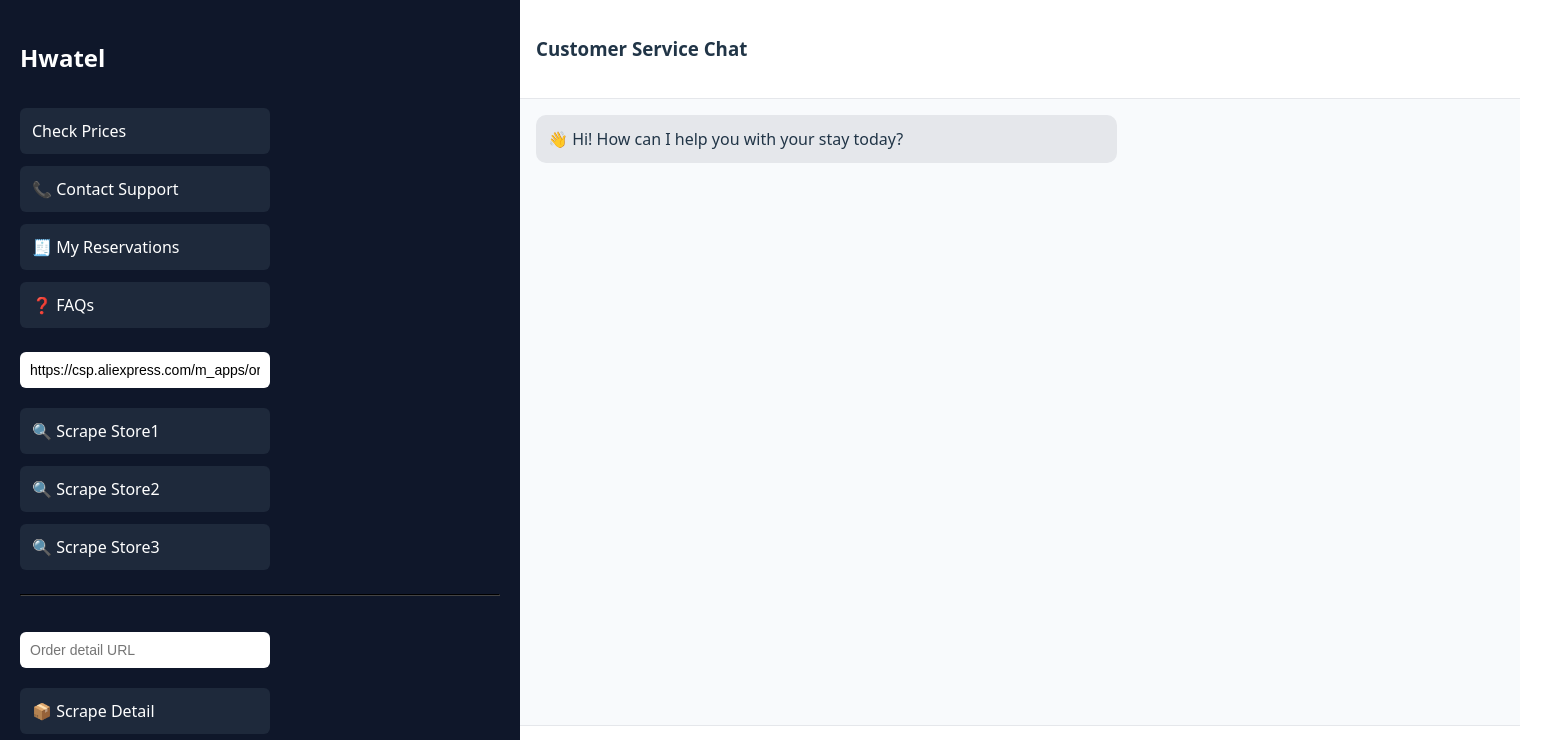
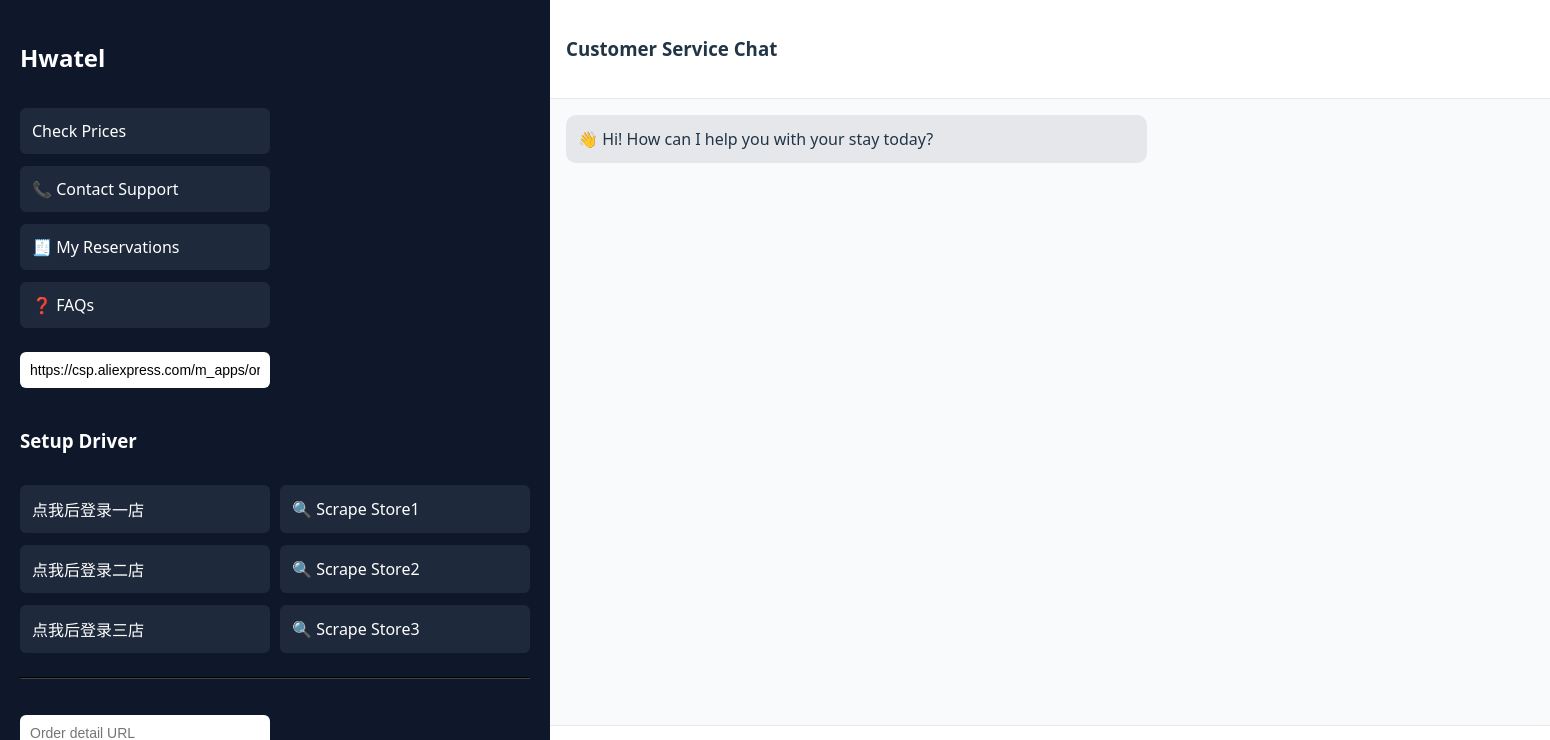
Before and after one commit to Ranxin2023/OnlineStoreCustomerServiceCenter-OSCSC-, a React (Vite) app: page / in a window 1280 px wide. Shown: the top 740 px of the page, 1550 px wide, since content can reach past the window. Built offline with nearby package versions, Linux system fonts and the light colour scheme.

Commit message:
update setting up store

```diff
--- a/src/App.css
+++ b/src/App.css
@@ -16,7 +16,7 @@ body {
 
 /* Sidebar */
 .sidebar {
-  width: 520px;
+  width: 550px;
   background: #0f172a; /* dark blue */
   color: white;
   padding: 20px;
@@ -155,3 +155,9 @@ body {
   font-size: 12px;
   margin-top: 4px;
 }
+
+.store-grid {
+  display: grid;
+  grid-template-columns: 1fr 1fr;
+  gap: 10px;
+}
--- a/src/App.tsx
+++ b/src/App.tsx
@@ -16,11 +16,17 @@ interface DetailResult {
   clicked_by: string | null;
   debug_elements: any[];
 }
-
+type Store = "store1" | "store2" | "store3";
 const STORE_URLS = {
   store1: "https://csp.aliexpress.com/m_apps/order-manage/orderList?channelId=98158",
   store2: "https://csp.aliexpress.com/m_apps/order-manage/orderList?channelId=1471480",
   store3: "https://csp.aliexpress.com/m_apps/order-manage/orderList?channelId=1579196",
+
+};
+const STORE_CHANNEL_ID: Record<Store, string>= {
+  store1: "98158",
+  store2: "1471480",
+  store3: "1579196",
 
 };
 
@@ -41,19 +47,31 @@ function App() {
   const [detailResult, setDetailResult] = useState<DetailResult | null>(null);
 
   // ── 处理订单列表爬取 ──────────────────────────────
-  const setupDriver = async (channelId: string) => {
 
-    await fetch("/api/web-scrapy/setup-driver", {
+  const handleSetupDriver = async (store: Store) => {
+  try {
+
+    const response = await fetch(
+      `${import.meta.env.VITE_API_URL}/api/web-scrapy/setup-driver`,
+      {
         method: "POST",
         headers: {
           "Content-Type": "application/json"
         },
-      body: JSON.stringify({
-        channel_id: channelId
-      })
-    });
+        body: JSON.stringify({ channelId: STORE_CHANNEL_ID[store]})
+      }
+    );
 
+    if (!response.ok) {
+      throw new Error("Failed to setup driver");
     }
+
+    alert(`Driver for ${store} ready. Please login if needed.`);
+
+  } catch (err: any) {
+    alert(err.message || "Setup failed");
+  }
+};
   const handleScrape = async (
     url: string,
     setError: React.Dispatch<React.SetStateAction<string | null>>,
@@ -146,6 +164,15 @@ function App() {
           value={scrapeUrl}
           onChange={(e) => setScrapeUrl(e.target.value)}
         />
+        <h3>Setup Driver</h3>
+      <div className="store-grid">
+        <button
+          className="sidebar-btn"
+          onClick={() => handleSetupDriver("store1")}
+        >
+           点我后登录一店
+        </button>
+
         <button
           className="sidebar-btn"
           onClick={handleScrapeStore1}
@@ -154,6 +181,16 @@ function App() {
           {loading1 ? "Scraping..." : "🔍 Scrape Store1"}
         </button>
         {error1 && <p className="error-text">{error1}</p>}
+      </div>
+        <div className="store-grid">
+        <button
+          className="sidebar-btn"
+          onClick={() => handleSetupDriver("store2")}
+        >
+          点我后登录二店
+        </button>
+
+
         <button
           className="sidebar-btn"
           onClick={handleScrapeStore2}
@@ -162,6 +199,16 @@ function App() {
           {loading2 ? "Scraping..." : "🔍 Scrape Store2"}
         </button>
         {error2 && <p className="error-text">{error2}</p>}
+        </div>
+
+        <div className="store-grid">
+        <button
+          className="sidebar-btn"
+          onClick={() => handleSetupDriver("store3")}
+          >
+          点我后登录三店
+        </button>
+
         <button
           className="sidebar-btn"
           onClick={handleScrapeStore3}
@@ -170,6 +217,7 @@ function App() {
           {loading3 ? "Scraping..." : "🔍 Scrape Store3"}
         </button>
         {error3 && <p className="error-text">{error3}</p>}
+        </div>
 
         {/* ── 订单详情爬取 ── */}
         <hr style={{ width: "100%", borderColor: "#444", margin: "12px 0" }} />
@@ -190,7 +238,6 @@ function App() {
         {detailError && (
           <p style={{ color: "salmon", fontSize: "12px" }}>{detailError}</p>
         )}
-
         {/* 详情结果展示 */}
         {detailResult && (
           <div className="detail-result-box">
```
Also changed, not shown: 1 other file (tests, documents, lock files or other folders). Lines whose indentation alone changed are shown as unchanged.
